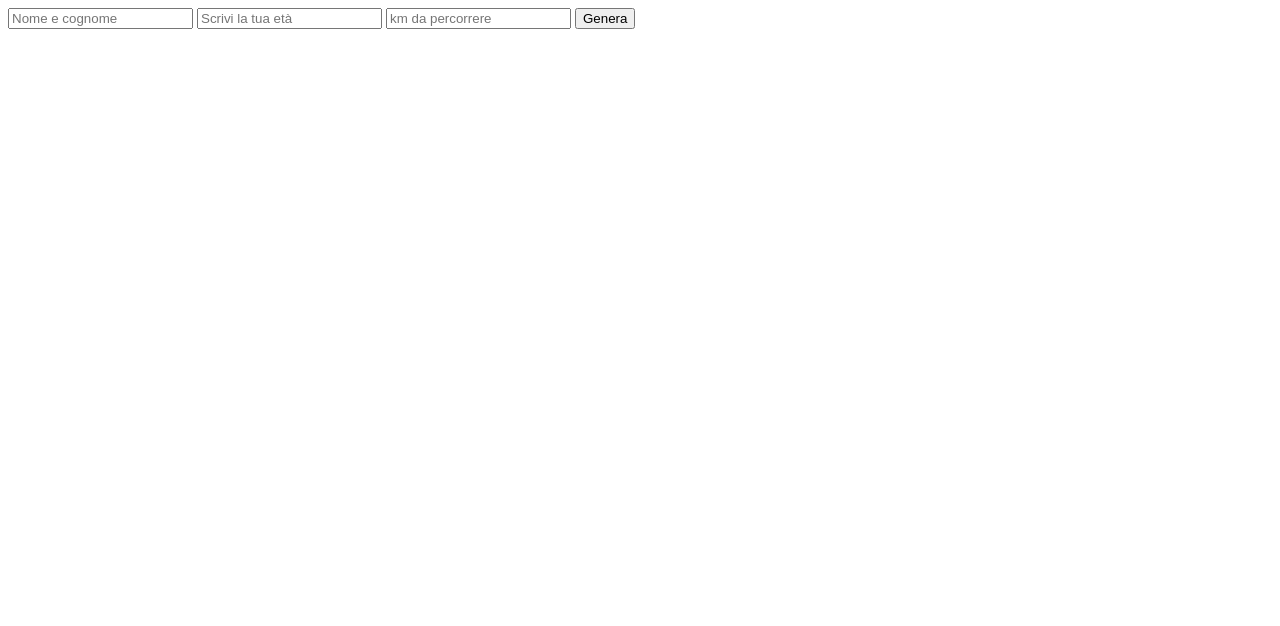
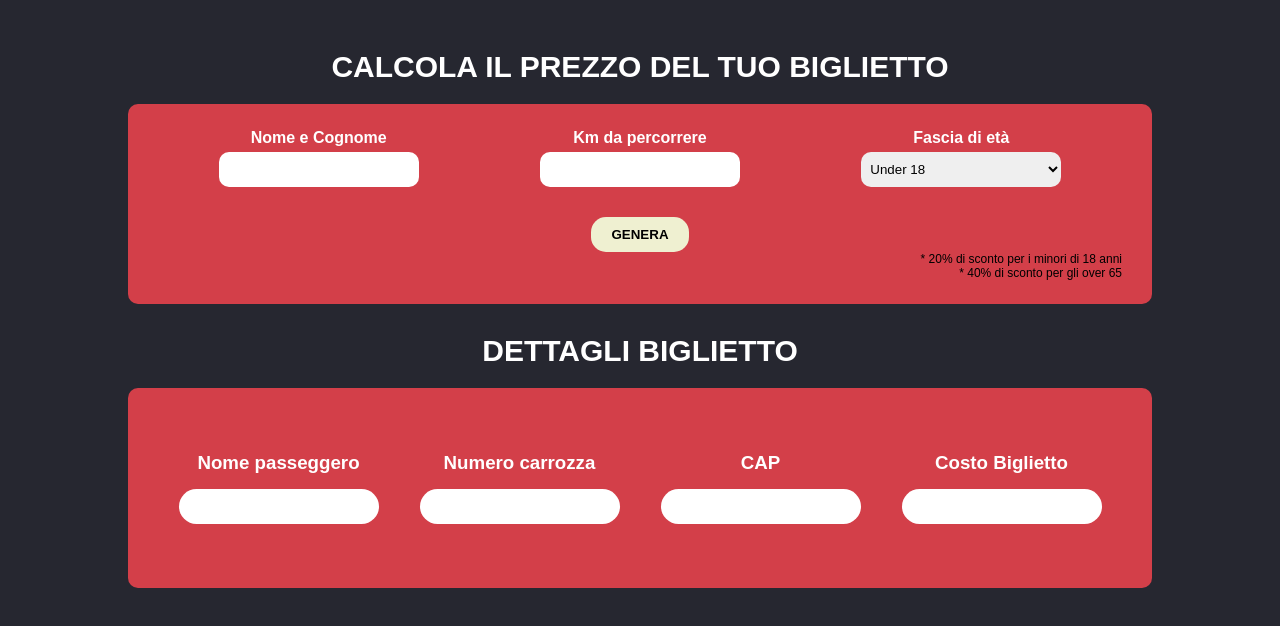
Before and after one commit to flavio-franceschetti/js-biglietto-treno-form, a plain HTML site: page index.html in a window 1280 px wide. Drawn offline with Linux system fonts and the light colour scheme.

Commit message:
feat:code reorganization and css style

```diff
--- a/css/style.css
+++ b/css/style.css
@@ -0,0 +1,98 @@
+* {
+  padding: 0;
+  margin: 0;
+  box-sizing: border-box;
+}
+
+body {
+  background-color: #262730;
+  font-family: Arial, Helvetica, sans-serif;
+}
+
+.container {
+  width: 80%;
+  margin: 50px auto;
+}
+
+label {
+  display: block;
+  color: #fff;
+  font-weight: 700;
+  margin-bottom: 5px;
+}
+
+.card {
+  width: 100%;
+  align-content: center;
+  background-color: #d33f49;
+  border-radius: 10px;
+  padding: 20px 30px;
+  margin-bottom: 30px;
+  min-height: 200px;
+}
+
+h2 {
+  color: #fff;
+  text-align: center;
+  margin-bottom: 20px;
+  font-size: 30px;
+}
+
+h3 {
+  color: #fff;
+  margin-bottom: 15px;
+}
+
+.submit {
+  display: block;
+  margin: 0 auto;
+  margin-top: 30px;
+}
+
+.inputstyle {
+  width: 200px;
+  height: 35px;
+  border-radius: 10px;
+  border: none;
+  padding: 5px;
+}
+
+.caption-discount {
+  text-align: right;
+  font-size: 12px;
+}
+
+.row {
+  display: flex;
+  justify-content: space-around;
+  /* margin-bottom: 15px; */
+}
+
+.col {
+  text-align: center;
+}
+
+.submit {
+  background-color: #eff0d1;
+  border: none;
+  border-radius: 15px;
+  padding: 10px 20px;
+  font-weight: 700;
+  text-transform: uppercase;
+}
+
+.submit:hover {
+  cursor: pointer;
+}
+
+.name,
+.carrozza,
+.cap,
+.finalPrice {
+  text-align: center;
+  min-width: 200px;
+  align-content: center;
+  min-height: 35px;
+  background-color: #fff;
+  border-radius: 20px;
+}
--- a/index.html
+++ b/index.html
@@ -7,18 +7,69 @@
     <title>Biglietto Treno Form</title>
   </head>
   <body>
-    <!-- input section -->
-    <form action="#">
-      <input id="userName" type="text" placeholder="Nome e cognome" />
-      <input id="age" type="number" placeholder="Scrivi la tua età" />
-      <input id="km" type="number" placeholder="km da percorrere" />
-      <button class="submit">Genera</button>
-    </form>
+    <div class="container">
+      <h2>CALCOLA IL PREZZO DEL TUO BIGLIETTO</h2>
+      <div class="card">
+        <!-- input section -->
+        <form action="#">
+          <!-- nome utente -->
+          <div class="row">
+            <div class="col">
+              <label for="userName">Nome e Cognome</label>
+              <input class="inputstyle" id="userName" type="text" />
+            </div>
+            <!-- km da percorrere -->
+            <div class="col">
+              <label for="km">Km da percorrere</label>
+              <input class="inputstyle" id="km" type="number" />
+            </div>
+            <!-- età -->
+            <div class="col">
+              <label for="age">Fascia di età</label>
+              <select class="inputstyle" name="age" id="age">
+                <option value="minorenne">Under 18</option>
+                <option value="maggiorenne">Over 18</option>
+                <option value="over65">Over 65</option>
+              </select>
+            </div>
+          </div>
 
-    <div class="finalPrice"></div>
-    <div class="name"></div>
-    <div class="carrozza"></div>
-    <div class="cap"></div>
+          <!-- bottone genera -->
+          <button class="submit">Genera</button>
+          <div class="caption-discount">
+            * 20&percnt; di sconto per i minori di 18 anni <br />
+            * 40&percnt; di sconto per gli over 65
+          </div>
+        </form>
+      </div>
+
+      <!-- DETTAGLI DEL BIGLIETTO STAMPATI -->
+      <h2>DETTAGLI BIGLIETTO</h2>
+      <div class="card">
+        <div class="row">
+          <!-- nome del passeggero -->
+          <div class="col">
+            <h3>Nome passeggero</h3>
+            <div class="name"></div>
+          </div>
+          <!-- numero della carrozza -->
+          <div class="col">
+            <h3>Numero carrozza</h3>
+            <div class="carrozza"></div>
+          </div>
+          <!-- il cap /zip -->
+          <div class="col">
+            <h3>CAP</h3>
+            <div class="cap"></div>
+          </div>
+          <!-- il costo finale del biglietto con i vari sconti -->
+          <div class="col">
+            <h3>Costo Biglietto</h3>
+            <div class="finalPrice"></div>
+          </div>
+        </div>
+      </div>
+    </div>
     <!-- SCRIPT JAVASCRIPT -->
     <script type="text/javascript" src="js/mystyle.js"></script>
   </body>
--- a/js/mystyle.js
+++ b/js/mystyle.js
@@ -15,30 +15,35 @@
 //recupero il bottone da cliccare dall'html
 const submitBtn = document.querySelector(".submit");
 
-//dichiarazione della variabile final price
-let finalPrice, userName, userAge, travelKm, travelPrice, capNum, numCarrozza;
-
 //creo un addeventlistener click sul botttone con la funzione all interno
 submitBtn.addEventListener("click", function () {
+  //
+  event.preventDefault();
+
   //chiedo il nome all utente
-  userName = document.getElementById("userName").value;
+  let userName = document.getElementById("userName").value;
   console.log("Nome passeggero: " + userName);
 
+  //dichiarazione della variabile final price
+  let finalPrice;
+
   //Chiedo l'età al passeggero
-  userAge = document.getElementById("age").value;
+  let userAge = document.getElementById("age");
   console.log("Età del passeggero: " + userAge);
+  //value of userAge
+  let userAgeValue = userAge.value;
 
   //Chiedo chilometri che deve percorrere
-  travelKm = document.getElementById("km").value;
+  let travelKm = document.getElementById("km").value;
   console.log("Chilometri che vanno percorsi: " + travelKm);
 
   //Calcolo il costo totale del viaggio totale km * 0,21€
-  travelPrice = travelKm * 0.21;
+  let travelPrice = travelKm * 0.21;
   travelPrice = parseFloat(travelPrice.toFixed(2));
   console.log("Prezzo totale senza sconti: " + travelPrice);
 
-  //Togliamo il 20% da costo del biglietto ai ragazzi >18
-  if (userAge < 18) {
+  //Togliamo il 20% da costo del biglietto ai ragazzi > 18
+  if (userAgeValue === "minorenne") {
     //calcolo dello sconto
     let discount20 = (travelPrice * 20) / 100;
     discount20 = parseFloat(discount20.toFixed(2));
@@ -53,7 +58,7 @@ submitBtn.addEventListener("click", function () {
     );
 
     //Togliamo il 40% dal costo del biglietto alle persone over 65
-  } else if (userAge >= 65) {
+  } else if (userAgeValue === "over65") {
     //calcolo dello sconto
     let discount40 = (travelPrice * 40) / 100;
     discount40 = parseFloat(discount40.toFixed(2));
@@ -71,19 +76,21 @@ submitBtn.addEventListener("click", function () {
     finalPrice = travelPrice;
     console.log("Prezzo finale: " + finalPrice);
   }
+
   //cap casuale
-  capNum = Math.floor(Math.random(10000) * 99999);
+  let capNum = Math.floor(Math.random() * 90000) + 10000;
   console.log("Numero del CAP casuale: " + capNum);
+
   //numero carrrozza casuale
-  numCarrozza = Math.floor(Math.random() * 10) + 1;
+  let numCarrozza = Math.floor(Math.random() * 10) + 1;
   console.log("Numero della carrozza casuale: " + numCarrozza);
 
   //STAMPIAMO NELL HTML IL PREZZO FINALE
-  document.querySelector(".finalPrice").innerText = "€ " + finalPrice;
+  document.querySelector(".finalPrice").innerHTML = "€ " + finalPrice;
   //STAMPIAMO NELL HTML IL IL NOME DEL PASSEGGERO
-  document.querySelector(".name").innerText = userName;
+  document.querySelector(".name").innerHTML = userName;
   //numero carrrozza casuale
-  document.querySelector(".carrozza").innerText = numCarrozza;
+  document.querySelector(".carrozza").innerHTML = numCarrozza;
   //cap casuale
-  document.querySelector(".name").innerText = capNum;
+  document.querySelector(".cap").innerHTML = capNum;
 });
```
